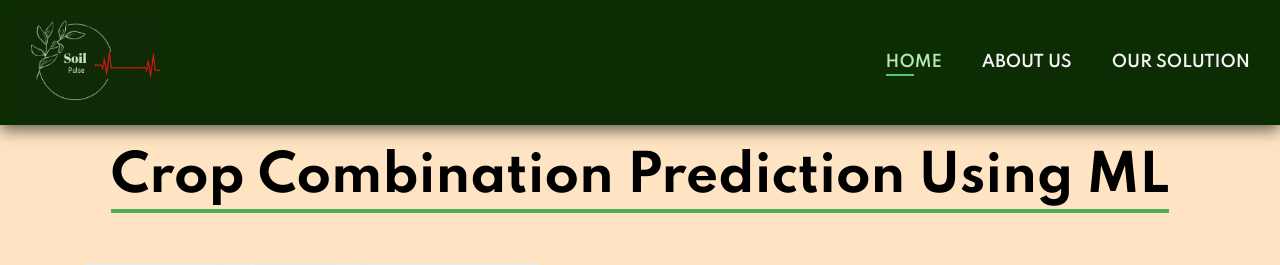
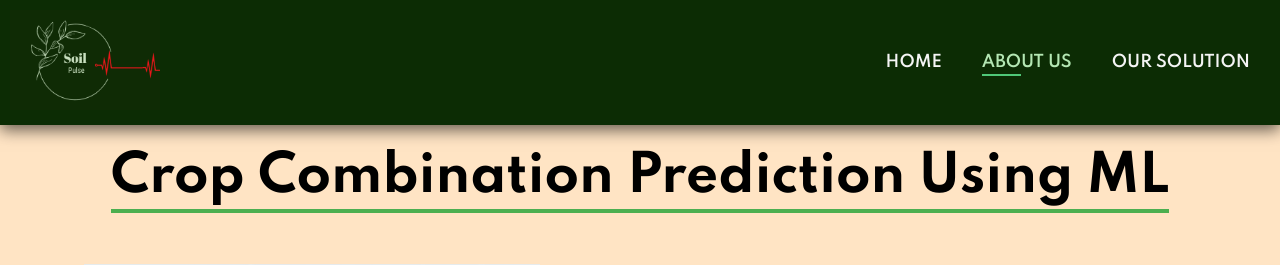
Before and after one commit to Tarun-space-S/Agri_App_Flask, a Flask app: page /about in a window 1280 px wide. Shown: the top 265 px of the page. Run offline with Flask 3, Linux system fonts and the light colour scheme; parts of the project's set-up code (start-up, migrations or seed data) failed here and were passed over.

Commit message:
just html changes

```diff
--- a/app/static/css/hello.css
+++ b/app/static/css/hello.css
@@ -123,10 +123,6 @@ img {vertical-align: middle;}
   border-radius: 50%;
   display: inline-block;
   transition: background-color 0.1s ease;
-}
-
-.active {
-  background-color: #717171;
 }
 
 /* Fading animation */
--- a/app/templates/aboutus.html
+++ b/app/templates/aboutus.html
@@ -14,8 +14,8 @@
             <a href="#"><img src="../static/images/hello/logo_f1.png" class="logo" alt="" height="100" width="150" ></a>
             <div>
                 <ul id="navbar">
-                    <li><a class="active" href="index.html">HOME</a></li>
-                    <li><a href="/about">ABOUT US</a></li>
+                    <li><a  href="/">HOME</a></li>
+                    <li><a class="active" href="/about">ABOUT US</a></li>
                     <li><a href="/location">OUR SOLUTION</a></li>
                     <!--<li><a href="about.html">ABOUT</a></li>
                     <li><a href="contact.html">CONTACT</a></li>
```
